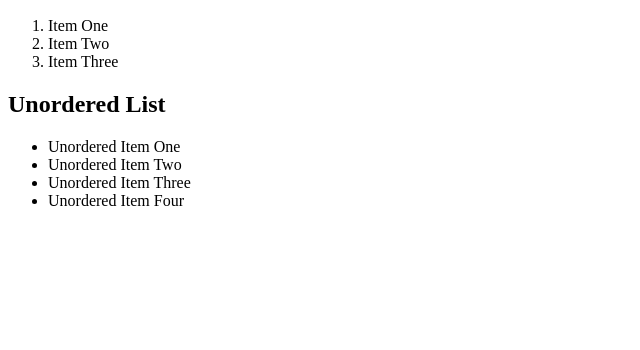
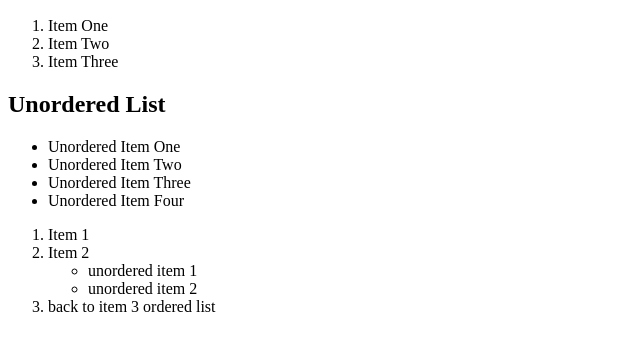
Before and after one commit to csiit810/web-dev-projects, a plain HTML site: page test-site/list.html in a window 1280 px wide. Shown: the part 110-460 px from the top of the page, without its empty margins (0-640 px from the left). Drawn offline with Linux system fonts and the light colour scheme.

Commit message:
Nested list was  added

```diff
--- a/test-site/list.html
+++ b/test-site/list.html
@@ -24,5 +24,17 @@
   <li>Unordered Item Four</li>
 </ul>
 
+
+<!-- Nested List -->
+<ol>
+  <li>Item 1</li>
+  <li>Item 2</li>
+  <ul>
+    <li>unordered item 1</li>
+    <li>unordered item 2</li>
+  </ul>
+  <li>back to item 3 ordered list</li>
+</ol>
+
   </body>
 </html>
```
